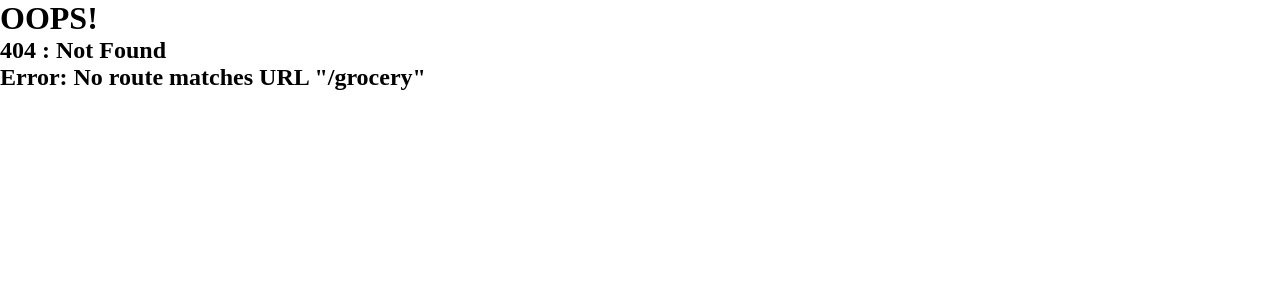
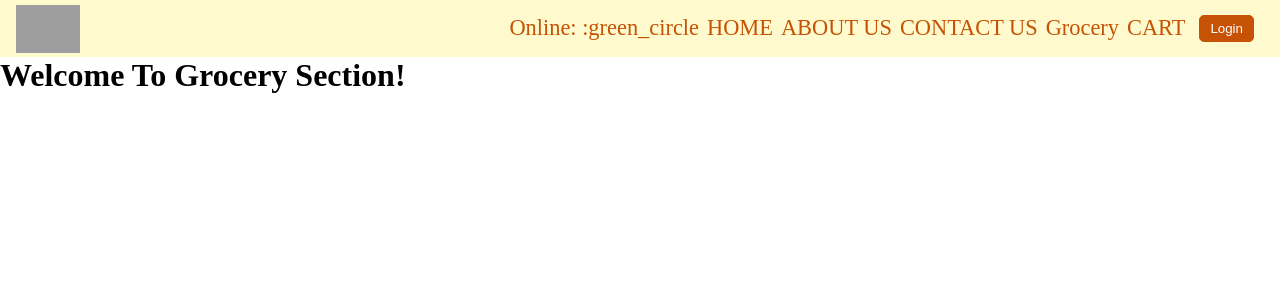
Before and after one commit to waqqar-khan/food-delivery-app, a React (Vite) app: page /grocery in a window 1280 px wide. Before the commit this address had no page. Shown: the top 300 px of the page. Built offline with nearby package versions, Linux system fonts and the light colour scheme; grey boxes are pictures that could not be loaded.

Commit message:
update custom hooks and lazy loading

```diff
--- a/index.js
+++ b/index.js
@@ -1,13 +1,17 @@
-import React from "react";
+import React, { lazy, Suspense } from "react";
 import ReactDOM from "react-dom/client";
-import { createBrowserRouter,RouterProvider} from "react-router-dom";
+import { createBrowserRouter, RouterProvider } from "react-router-dom";
 
 import App from "./App";
-import About from "./src/components/About";
 import Contact from "./src/components/Contact";
 import Error from "./src/components/Error";
 import Body from "./src/components/Body";
-import Restaurent from "./src/components/Restaurent";
+import RestaurentMenu from "./src/components/RestaurentMenu";
+// import About from "./src/components/About";
+// import Grocery from "./src/components/Grocery";
+
+const Grocery = lazy(() => import("./src/components/Grocery"));
+const About = lazy(() => import("./src/components/About"));
 
 const appRouter = createBrowserRouter([
   {
@@ -20,20 +24,32 @@ const appRouter = createBrowserRouter([
       },
       {
         path: "/about",
-        element: <About />,
+        element: (
+          <Suspense>
+            <About />
+          </Suspense>
+        ),
       },
       {
         path: "/contact",
         element: <Contact />,
       },
       {
+        path: "/grocery",
+        element: (
+          <Suspense>
+            <Grocery />
+          </Suspense>
+        ),
+      },
+      {
         path: "/restaurent/:resId",
-        element: <Restaurent />,
-      }
+        element: <RestaurentMenu />,
+      },
     ],
     errorElement: <Error />,
   },
-])
+]);
 
 const root = ReactDOM.createRoot(document.getElementById("root"));
-root.render(<RouterProvider router={appRouter}/>);
+root.render(<RouterProvider router={appRouter} />);
--- a/src/components/Body.js
+++ b/src/components/Body.js
@@ -4,6 +4,7 @@ import RestaurentCard from "./RestaurentCard";
 // import resList from "../utils/mockData";
 import "../styles/Body.scss";
 import Shimmer from "./Shimmer";
+import useOnlineStatus from "../utils/useOnlineStatus";
 
 const Body = () => {
   const [listOfRestaurents, setListOfRestaurents] = useState([]);
@@ -24,6 +25,15 @@ const Body = () => {
     setFilteredRestaurent(json?.data?.cards[2]?.data?.data?.cards);
   };
 
+  const onlineStatus = useOnlineStatus();
+
+  if (onlineStatus === false){
+    return (
+      <h1>
+        Looks like you're Offline! Please check your internet connection.
+      </h1>
+    );
+    }
   return listOfRestaurents.length === 0 ? (
     <Shimmer />
   ) : (
@@ -52,10 +62,7 @@ const Body = () => {
             </button>
           </div>
           <div className="filter-res">
-            <button
-              className="filter-res-btn total-res"
-              onClick={() => {}}
-            >
+            <button className="filter-res-btn total-res" onClick={() => {}}>
               Total Restaurents
             </button>
           </div>
@@ -76,7 +83,12 @@ const Body = () => {
         <div className="res-container">
           {filteredRestaurent.map((restaurent) => {
             return (
-              <Link to={"/restaurent/" + restaurent.data.id} key={restaurent.data.id}><RestaurentCard resData={restaurent} /></Link>
+              <Link
+                to={"/restaurent/" + restaurent.data.id}
+                key={restaurent.data.id}
+              >
+                <RestaurentCard resData={restaurent} />
+              </Link>
             );
           })}
         </div>
--- a/src/components/Error.js
+++ b/src/components/Error.js
@@ -7,8 +7,8 @@ const Error = () => {
     <>
       <div>
         <h1>OOPS!</h1>
-        <h2>{err.status} : {err.statusText}</h2>
-        <h2>{err.data}</h2>
+        <h2>{err?.status} - {err?.statusText}</h2>
+        <h2>{err?.data}</h2>
       </div>
     </>
   );
--- /dev/null
+++ b/src/components/Grocery.js
@@ -0,0 +1,9 @@
+const Grocery = () => {
+    return(
+        <>
+        <h1>Welcome To Grocery Section!</h1>
+        </>
+    )
+}
+
+export default Grocery;
--- a/src/components/Header.js
+++ b/src/components/Header.js
@@ -2,9 +2,12 @@ import React, { useState } from "react";
 import "../styles/Header.scss";
 import { LOGO_URL } from "../utils/constants";
 import { Link } from "react-router-dom";
+import useOnlineStatus from "../utils/useOnlineStatus";
 
 const Header = () => {
   const [btnLoginLogout, setBtnLoginLogout] = useState("Login");
+
+  const onlineStatus = useOnlineStatus();
 
   return (
     <>
@@ -14,6 +17,9 @@ const Header = () => {
         </div>
         <div className="header-ryt-side-items">
           <ul>
+          <li>
+              Online: {onlineStatus ? ":green_circle" : ":red_circle"}
+            </li>
             <li>
               <Link className="link" to="/">HOME</Link>
             </li>
@@ -22,6 +28,9 @@ const Header = () => {
             </li>
             <li>
               <Link className="link" to="/contact">CONTACT US</Link>
+            </li>
+            <li>
+              <Link className="link" to="/grocery">Grocery</Link>
             </li>
             <li>CART</li>
             <button
--- a/src/components/Restaurent.js
+++ /dev/null
@@ -1,49 +0,0 @@
-import { useEffect, useState } from "react";
-import { useParams } from "react-router-dom";
-import Shimmer from "./Shimmer";
-import { MENU_URL } from "../utils/constants";
-
-const Restaurent = () => {
-  const [restaurent, setRestaurent] = useState(null);
-
-  const { resId } = useParams();
-
-  useEffect(() => {
-    RestaurentData();
-  }, []);
-
-  const RestaurentData = async () => {
-    const data = await fetch(MENU_URL + resId);
-    const res = await data.json();
-    setRestaurent(res.data);
-  };
-
-  if (restaurent === null) return <Shimmer />;
-
-  const { name, cuisines, costForTwoMessage } =
-    restaurent?.cards[0]?.card?.card?.info;
-
-  const { itemCards } =
-    restaurent?.cards[2]?.groupedCard?.cardGroupMap?.REGULAR?.cards[1]?.card?.card;
-
-  return (
-    <>
-      <div>
-        <h1>{name}</h1>
-        <p>
-          {cuisines.join(", ")} - {costForTwoMessage}
-        </p>
-        <h2>Recommended Menu</h2>
-        <ul>
-          {itemCards.map((item) => (
-            <li key={item?.card?.info?.id}>
-              {item?.card?.info?.name} -{" Rs."} {item?.card?.info?.price / 100}
-            </li>
-          ))}
-        </ul>
-      </div>
-    </>
-  );
-};
-
-export default Restaurent;
--- /dev/null
+++ b/src/components/RestaurentMenu.js
@@ -0,0 +1,39 @@
+import { useParams } from "react-router-dom";
+import Shimmer from "./Shimmer";
+import useRestaurentMenu from "../utils/useRestaurentMenu";
+
+const RestaurentMenu = () => {
+
+  const { resId } = useParams();
+
+ const resInfo = useRestaurentMenu(resId);
+
+  if (resInfo === null) return <Shimmer />;
+
+  const { name, cuisines, costForTwoMessage } =
+    resInfo?.cards[0]?.card?.card?.info;
+
+  const { itemCards } =
+    resInfo?.cards[2]?.groupedCard?.cardGroupMap?.REGULAR?.cards[2]?.card?.card;
+
+  return (
+    <>
+      <div>
+        <h1>{name}</h1>
+        <p>
+          {cuisines.join(", ")} - {costForTwoMessage}
+        </p>
+        <h2>Recommended Menu</h2>
+        <ul>
+          {itemCards.map((item) => (
+            <li key={item?.card?.info?.id}>
+              {item?.card?.info?.name} -{" Rs."} {item?.card?.info?.price / 100 || item?.card?.info?.defaultPrice / 100}
+            </li>
+          ))}
+        </ul>
+      </div>
+    </>
+  );
+};
+
+export default RestaurentMenu;
--- a/src/styles/Body.scss
+++ b/src/styles/Body.scss
@@ -1,18 +1,22 @@
 .body {
   position: relative;
+  background-color: #00008b;
+
   .body-top-container {
     display: flex;
     justify-content: space-around;
+    padding: 30px 0 10px 0;
+    .search {
 
-    .search {
       .input-search-box {
         margin: 0 5px 0 10px;
         padding: 5px;
+        background-color:lightcyan;
       }
       .search-btn {
         border-radius: 5px;
-        border-color: navy;
-        background-color: navy;
+        border-color: lightseagreen;
+        background-color: lightseagreen;
         color: #ffffff;
         padding: 5px 8px;
         cursor: pointer;
@@ -29,9 +33,9 @@
         cursor: pointer;
       }
 
-      .total-res{
-        border-color: rgba(64, 12, 178, 0.968);
-        background-color: rgb(20, 20, 232);
+      .total-res {
+        border-color: dodgerblue;
+        background-color: dodgerblue;
         color: #ffffff;
       }
     }
--- a/src/styles/Header.scss
+++ b/src/styles/Header.scss
@@ -4,7 +4,7 @@
   justify-content: space-between;
   padding: 0 1rem;
   position: sticky;
-  background-color: rgb(67, 73, 73);
+  background-color: lemonchiffon;
   // box-sizing: border-box;
   .header-logo {
     top: 12px;
--- /dev/null
+++ b/src/utils/useOnlineStatus.js
@@ -0,0 +1,19 @@
+import { useEffect, useState } from "react";
+
+const useOnlineStatus = () => {
+  const [onlineStatus, setOnlineStatus] = useState(true);
+
+  useEffect(() => {
+    window.addEventListener("Offline", () => {
+      setOnlineStatus(false);
+    });
+
+    window.addEventListener("Online", () => {
+      setOnlineStatus(true);
+    });
+  }, []);
+
+  return onlineStatus;
+};
+
+export default useOnlineStatus;
--- /dev/null
+++ b/src/utils/useRestaurentMenu.js
@@ -0,0 +1,20 @@
+import { useEffect, useState } from "react";
+import { MENU_URL } from "./constants";
+
+const useRestaurentMenu = (resId) => {
+  const [restaurentInfo, setRestaurentInfo] = useState(null);
+
+  useEffect(() => {
+    RestaurentData();
+  }, []);
+
+  const RestaurentData = async () => {
+    const data = await fetch(MENU_URL + resId);
+    const res = await data.json();
+    setRestaurentInfo(res.data);
+  };
+
+  return restaurentInfo;
+};
+
+export default useRestaurentMenu;
```
